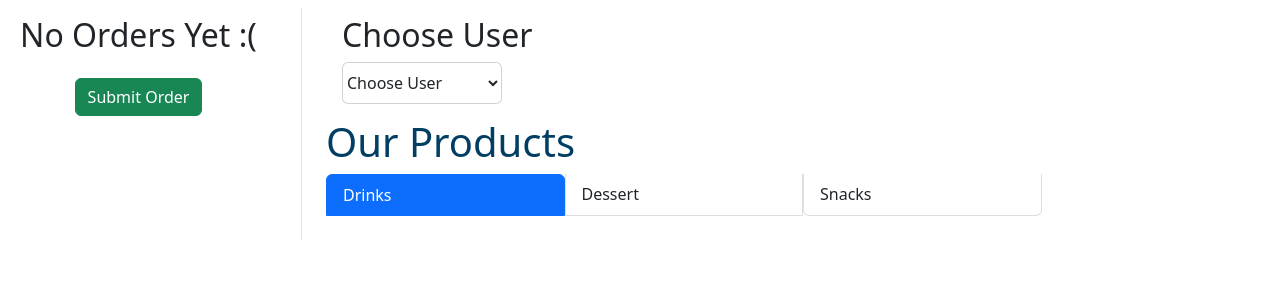
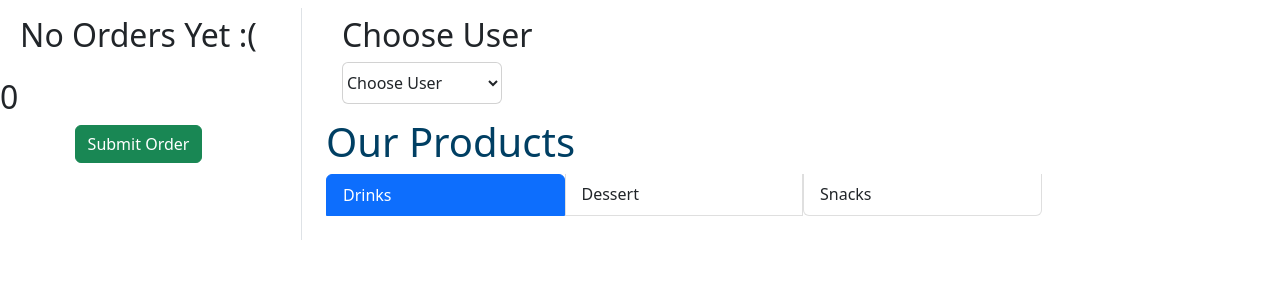
Before and after one commit to Ali-Amin29/Cofenod, a PHP site: page /create_order.php in a window 1280 px wide. Shown: the part 56-356 px from the top of the page. Run offline with PHP 8.4, Linux system fonts and the light colour scheme; data that the repository does not hold is empty.

Commit message:
finish create_order page 2-finish price

```diff
--- a/create_order.php
+++ b/create_order.php
@@ -22,7 +22,7 @@ $orders = DB::getAll('orders');
     <link href="https://cdn.jsdelivr.net/npm/bootstrap@5.2.2/dist/css/bootstrap.min.css" rel="stylesheet" integrity="sha384-Zenh87qX5JnK2Jl0vWa8Ck2rdkQ2Bzep5IDxbcnCeuOxjzrPF/et3URy9Bv1WTRi" crossorigin="anonymous">
 </head>
 
-<body>
+<body onload="load()">
 
     <nav class="navbar navbar-expand-lg bg-light">
         <div class="container-fluid">
@@ -77,9 +77,9 @@ $orders = DB::getAll('orders');
                                         <p>Price: <?php echo $product['price'] ?>L.E</p>
                                         <input type="text" hidden value="<?php echo $product['price'] ?>" id="price">
                                         <input class="form-control w-50 totalquantity" value="1" id="<?php echo $product['price'] ?>" name="quantity_<?php echo $id ?>" type="number">
-                                        <a href="add_product.php?id=<?php echo $id ?>">
-                                            <img src="images/delete.png" alt="">
-                                        </a>
+                                        <!-- <a href="add_product.php?id=<?php echo $id ?>"> -->
+                                        <img id="img" src="images/delete.png" alt="">
+                                        <!-- </a> -->
                                     </div>
                         <?php
                                 }
@@ -182,6 +182,7 @@ $orders = DB::getAll('orders');
     <script src="https://cdn.jsdelivr.net/npm/bootstrap@5.2.2/dist/js/bootstrap.bundle.min.js" integrity="sha384-OERcA2EqjJCMA+/3y+gxIOqMEjwtxJY7qPCqsdltbNJuaOe923+mo//f6V8Qbsw3" crossorigin="anonymous"></script>
 
     <script>
+        var images = document.getElementById('img');
         var input = document.getElementById('input');
         var select = document.getElementById('users');
         var butt = document.getElementById('butt');
@@ -189,36 +190,40 @@ $orders = DB::getAll('orders');
         var totalquantity = document.querySelectorAll('.totalquantity');
         var price = document.querySelectorAll('#price');
 
-        totalquantity.onmouseover = function() {
+
+       const load = function() {
+            let sum = 0;
             for (let i = 0; i < totalquantity.length; i++) {
-                console.log('asdasd');
-                // console.log(totalquantity[i].value);
-                // console.log(price[i].value);
-                totalprice.innerHTML += totalquantity[i].value * price[i].value
-                console.log( totalprice.value);
+                const arr = [];
+                totalprice1 = Number(totalquantity[i].value) * Number(price[i].value)
+                arr.push(totalprice1)
+                for (let index = 0; index < arr.length; index++) {
+                    sum += arr[index];
+                }
             }
+            totalprice.innerHTML = sum;
+        }
 
-            // for (let i = 0; i < totalquantity.length; i++) {
-            //     var total = totalquantity[i]['id']
-
-            //     var value = totalquantity[i]['value']
-            //     console.log(value);
-
-            // }
-            // console.log(quantity.value * price.value);
-
+        for (let j = 0; j < totalquantity.length; j++) {
+            totalquantity[j].oninput = function() {
+                let sum = 0;
+                for (let i = 0; i < totalquantity.length; i++) {
+                    const arr = [];
+                    totalprice1 = Number(totalquantity[i].value) * Number(price[i].value)
+                    arr.push(totalprice1)
+                    for (let index = 0; index < arr.length; index++) {
+                        sum += arr[index];
+                    }
+                }
+                totalprice.innerHTML = sum;
+            }
         }
-        // totalprice.value = price.value * quantity.value
-
-
-
-        // document.cookie += price.value
-
 
         select.onchange = function() {
             input.value = select.value
             document.cookie = "user_id=" + input.value
         }
+
     </script>
 </body>
 
```
